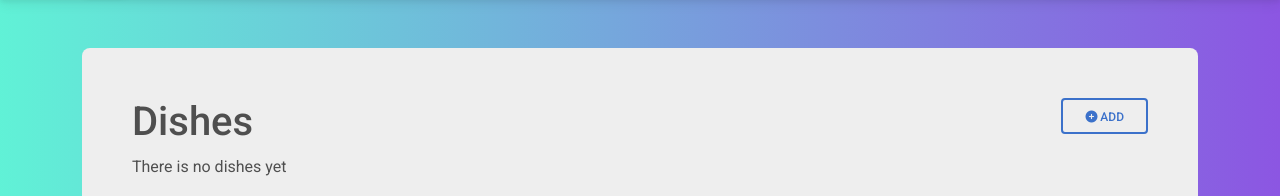
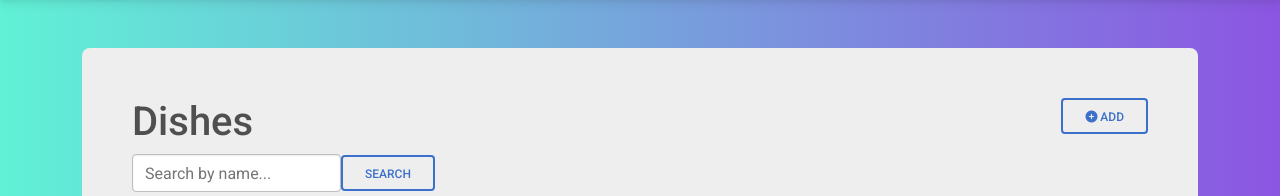
Before and after one commit to wQuelS/Restaurant-kitchen-service, a Django app: page /dishes/ in a window 1280 px wide. Shown: the part 53-249 px from the top of the page. Run offline with Django 4.2, Linux system fonts and the light colour scheme; the visitor is signed in with stand-in values (Sample User, id 1); data that the repository does not hold is empty; some libraries are stand-ins or nearby versions.

Commit message:
Implemented search form for cooks, dishes and dish_types. Added permission to delete or update cooks

```diff
--- a/restaurant/forms.py
+++ b/restaurant/forms.py
@@ -2,7 +2,11 @@ from django import forms
 from django.contrib.auth import get_user_model
 from django.contrib.auth.forms import UserCreationForm
 from django.core.exceptions import ValidationError
-from django.core.validators import RegexValidator, MinValueValidator, MaxValueValidator
+from django.core.validators import (
+    RegexValidator,
+    MinValueValidator,
+    MaxValueValidator,
+)
 
 from restaurant.models import Dish, Cook
 
@@ -12,17 +16,17 @@ class CookFormMixin(forms.ModelForm):
         required=True,
         validators=[
             MinValueValidator(0, message="Should be between 0 and 50"),
-            MaxValueValidator(50, message="Should be between 0 and 50")
-        ]
+            MaxValueValidator(50, message="Should be between 0 and 50"),
+        ],
     )
     username = forms.CharField(
         required=True,
         validators=[
             RegexValidator(
                 r"^[A-Za-z0-9_]+$",
-                message="Username can contain only latin letters, numbers and '_' sign!"
+                message="Username can contain only latin letters, numbers and '_' sign!",
             )
-        ]
+        ],
     )
 
 
@@ -38,11 +42,11 @@ class DishForm(forms.ModelForm):
 
 
 class CookCreationForm(CookFormMixin, UserCreationForm):
-
     class Meta(UserCreationForm.Meta):
         model = get_user_model()
         fields = UserCreationForm.Meta.fields + (
-            "first_name", "last_name",
+            "first_name",
+            "last_name",
         )
 
 
@@ -50,3 +54,30 @@ class CookExperienceUpdateForm(forms.ModelForm):
     class Meta:
         model = get_user_model()
         fields = ("years_of_experience",)
+
+
+class DishSearchForm(forms.Form):
+    name = forms.CharField(
+        max_length=100,
+        required=False,
+        label="",
+        widget=forms.TextInput(attrs={"placeholder": "Search by name..."}),
+    )
+
+
+class DishTypeSearchForm(forms.Form):
+    name = forms.CharField(
+        max_length=100,
+        required=False,
+        label="",
+        widget=forms.TextInput(attrs={"placeholder": "Search by name..."}),
+    )
+
+
+class CookSearchForm(forms.Form):
+    username = forms.CharField(
+        max_length=100,
+        required=False,
+        label="",
+        widget=forms.TextInput(attrs={"placeholder": "Search by username..."}),
+    )
--- a/restaurant/urls.py
+++ b/restaurant/urls.py
@@ -14,7 +14,11 @@ from restaurant.views import (
     DishCreateView,
     DishUpdateView,
     DishDeleteView,
-    toggle_assign_to_dish, CookCreateView, CookExperienceUpdateView, CookDeleteView,
+    toggle_assign_to_dish,
+    CookCreateView,
+    CookExperienceUpdateView,
+    CookDeleteView,
+    no_permission,
 )
 
 urlpatterns = [
@@ -85,22 +89,18 @@ urlpatterns = [
         CookDetailView.as_view(),
         name="cook-detail",
     ),
-    path(
-        "cooks/create/",
-        CookCreateView.as_view(),
-        name="cook-create"
-    ),
+    path("cooks/create/", CookCreateView.as_view(), name="cook-create"),
     path(
         "cooks/<int:pk>/update/",
         CookExperienceUpdateView.as_view(),
-        name="cook-update"
+        name="cook-update",
     ),
     path(
         "cooks/<int:pk>/delete/",
         CookDeleteView.as_view(),
         name="cook-delete",
     ),
-
+    path("no_permission/", no_permission, name="no_permission"),
 ]
 
 app_name = "restaurant"
--- a/restaurant/views.py
+++ b/restaurant/views.py
@@ -1,11 +1,20 @@
+from django.contrib.admin.views.decorators import staff_member_required
 from django.contrib.auth.decorators import login_required
 from django.contrib.auth.mixins import LoginRequiredMixin
 from django.http import HttpResponseRedirect
 from django.shortcuts import render
 from django.urls import reverse_lazy
+from django.utils.decorators import method_decorator
 from django.views import generic
 
-from restaurant.forms import DishForm, CookCreationForm, CookExperienceUpdateForm
+from restaurant.forms import (
+    DishForm,
+    CookCreationForm,
+    CookExperienceUpdateForm,
+    DishSearchForm,
+    CookSearchForm,
+    DishTypeSearchForm,
+)
 from restaurant.models import Dish, DishType, Cook
 
 
@@ -36,6 +45,25 @@ class DishTypeListView(LoginRequiredMixin, generic.ListView):
     template_name = "restaurant/dish_type_list.html"
     paginate_by = 5
     queryset = DishType.objects.all()
+
+    def get_context_data(self, *, object_list=None, **kwargs):
+        context = super(DishTypeListView, self).get_context_data(**kwargs)
+
+        name = self.request.GET.get("name", "")
+
+        context["search_form"] = DishTypeSearchForm(initial={"name": name})
+
+        return context
+
+    def get_queryset(self):
+        form = DishTypeSearchForm(self.request.GET)
+
+        if form.is_valid():
+            return self.queryset.filter(
+                name__icontains=form.cleaned_data["name"]
+            )
+
+        return self.queryset
 
 
 class DishTypeDetailView(LoginRequiredMixin, generic.DetailView):
@@ -72,6 +100,25 @@ class DishListView(LoginRequiredMixin, generic.ListView):
     template_name = "restaurant/dish_list.html"
     queryset = Dish.objects.select_related("dish_type")
 
+    def get_context_data(self, *, object_list=None, **kwargs):
+        context = super(DishListView, self).get_context_data(**kwargs)
+
+        name = self.request.GET.get("name", "")
+
+        context["search_form"] = DishSearchForm(initial={"name": name})
+
+        return context
+
+    def get_queryset(self):
+        form = DishSearchForm(self.request.GET)
+
+        if form.is_valid():
+            return self.queryset.filter(
+                name__icontains=form.cleaned_data["name"]
+            )
+
+        return self.queryset
+
 
 class DishDetailView(LoginRequiredMixin, generic.DetailView):
     model = Dish
@@ -99,6 +146,25 @@ class CookListView(LoginRequiredMixin, generic.ListView):
     paginate_by = 5
     queryset = Cook.objects.all()
 
+    def get_context_data(self, *, object_list=None, **kwargs):
+        context = super(CookListView, self).get_context_data(**kwargs)
+
+        name = self.request.GET.get("name", "")
+
+        context["search_form"] = CookSearchForm(initial={"name": name})
+
+        return context
+
+    def get_queryset(self):
+        form = CookSearchForm(self.request.GET)
+
+        if form.is_valid():
+            return self.queryset.filter(
+                username__icontains=form.cleaned_data["username"]
+            )
+
+        return self.queryset
+
 
 class CookDetailView(LoginRequiredMixin, generic.DetailView):
     model = Cook
@@ -111,12 +177,18 @@ class CookCreateView(generic.CreateView):
     success_url = reverse_lazy("restaurant:cook-list")
 
 
+@method_decorator(
+    staff_member_required(login_url="/no_permission"), name="dispatch"
+)
 class CookExperienceUpdateView(LoginRequiredMixin, generic.UpdateView):
     model = Cook
     form_class = CookExperienceUpdateForm
     success_url = reverse_lazy("restaurant:cook-list")
 
 
+@method_decorator(
+    staff_member_required(login_url="/no_permission"), name="dispatch"
+)
 class CookDeleteView(LoginRequiredMixin, generic.DeleteView):
     model = Cook
     success_url = reverse_lazy("")
@@ -125,12 +197,18 @@ class CookDeleteView(LoginRequiredMixin, generic.DeleteView):
 @login_required
 def toggle_assign_to_dish(request, pk):
     cook = Cook.objects.get(id=request.user.id)
-    if (
-        Dish.objects.get(id=pk) in cook.dishes.all()
-    ):
+    if Dish.objects.get(id=pk) in cook.dishes.all():
         cook.dishes.remove(pk)
     else:
         cook.dishes.add(pk)
     return HttpResponseRedirect(
         reverse_lazy("restaurant:dish-detail", args=[pk])
     )
+
+
+def no_permission(request):
+    cook = Cook.objects.get(id=request.user.id)
+    context = {
+        "cook": cook,
+    }
+    return render(request, "restaurant/no_permission.html", context=context)
--- a/templates/includes/pagination.html
+++ b/templates/includes/pagination.html
@@ -3,7 +3,7 @@
   <ul class="pagination">
     {% if page_obj.has_previous %}
       <li class="page-item">
-        <a href="?{% query_transform request page=page_obj.previous_page_number %}" class="btn btn-primary">prev</a>
+        <a href="?{% query_transform request page=page_obj.previous_page_number %}" class="btn btn-outline-primary">prev</a>
       </li>
     {% endif %}
     <li class="page-item default">
@@ -11,7 +11,7 @@
     </li>
     {% if page_obj.has_next %}
       <li class="page-item">
-        <a href="?{% query_transform request page=page_obj.next_page_number %}" class="btn btn-primary">next</a>
+        <a href="?{% query_transform request page=page_obj.next_page_number %}" class="btn btn-outline-primary">next</a>
       </li>
     {% endif %}
   </ul>
--- /dev/null
+++ b/templates/includes/search_form.html
@@ -0,0 +1,5 @@
+{% load crispy_forms_filters %}
+<form action="" method="get" class="form-inline">
+    {{ search_form|crispy }}
+    <input class="btn btn-outline-primary search-btn" type="submit" value="Search">
+</form>
--- a/templates/restaurant/cook_detail.html
+++ b/templates/restaurant/cook_detail.html
@@ -3,7 +3,7 @@
 {% block content %}
     <h1>
       Username: {{ cook.username }}
-      <a href="#" role="button" class="btn btn-outline-danger float-right">
+      <a href="{% url 'restaurant:cook-delete' pk=cook.id %}" role="button" class="btn btn-outline-danger float-right">
         <i class="fa fa-trash" aria-hidden="true"></i> Delete
       </a>
 
--- a/templates/restaurant/cook_list.html
+++ b/templates/restaurant/cook_list.html
@@ -6,6 +6,10 @@
       <i class="fa fa-plus-circle"></i> Add
   </a>
   </h1>
+
+  {% block search_form %}
+    {% include "includes/search_form.html" %}
+  {% endblock %}
 
   <table class="table table-hover table-striped">
     <thead>
--- a/templates/restaurant/dish_list.html
+++ b/templates/restaurant/dish_list.html
@@ -1,4 +1,5 @@
 {% extends "base.html" %}
+{% load crispy_forms_filters %}
 {% block content %}
   <h1>
     Dishes
@@ -6,6 +7,10 @@
       <i class="fa fa-plus-circle"></i> Add
     </a>
   </h1>
+
+  {% block search_form %}
+    {% include "includes/search_form.html" %}
+  {% endblock %}
 
   <table class="table table-hover table-striped">
     <thead>
--- a/templates/restaurant/dish_type_list.html
+++ b/templates/restaurant/dish_type_list.html
@@ -6,6 +6,10 @@
       <i class="fa fa-plus-circle"></i> Add
     </a>
   </h1>
+
+  {% block search_form %}
+    {% include "includes/search_form.html" %}
+  {% endblock %}
 
   <table class="table table-hover table-striped">
     <thead>
--- /dev/null
+++ b/templates/restaurant/no_permission.html
@@ -0,0 +1,6 @@
+{% extends "base.html" %}
+
+{% block content %}
+  <h3 style="color: red">Oops, access denied. Seems like you don't have permission for this action.</h3>
+  <a href="{% url 'restaurant:cook-list' %}"><i class="fa-sharp fa-solid fa-rotate-left"></i> Go back</a>
+{% endblock %}
```
Also changed, not shown: templates/restaurant/cook_confirm_delete.html (line endings or trailing spaces), templates/restaurant/cook_form.html (line endings or trailing spaces).
